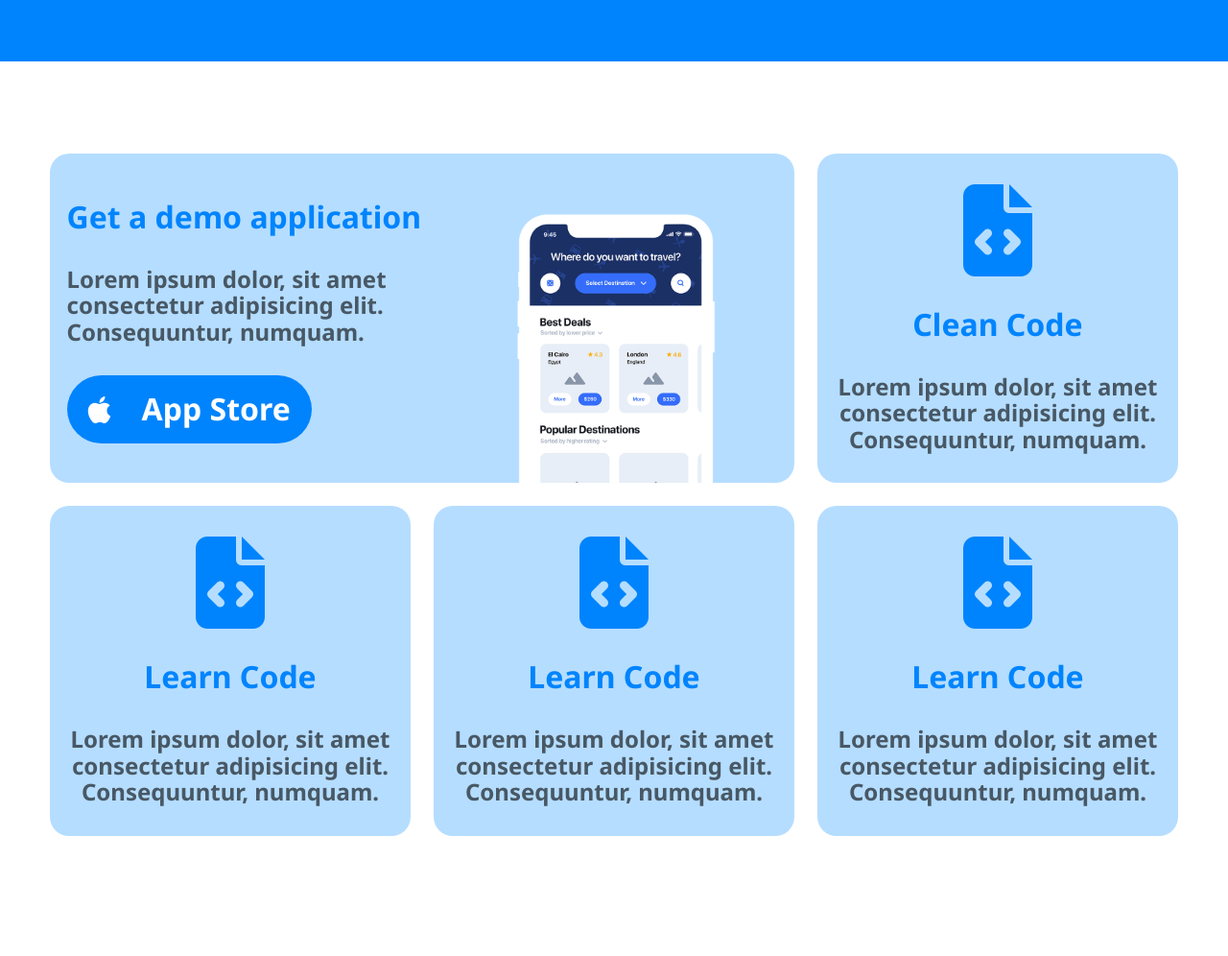
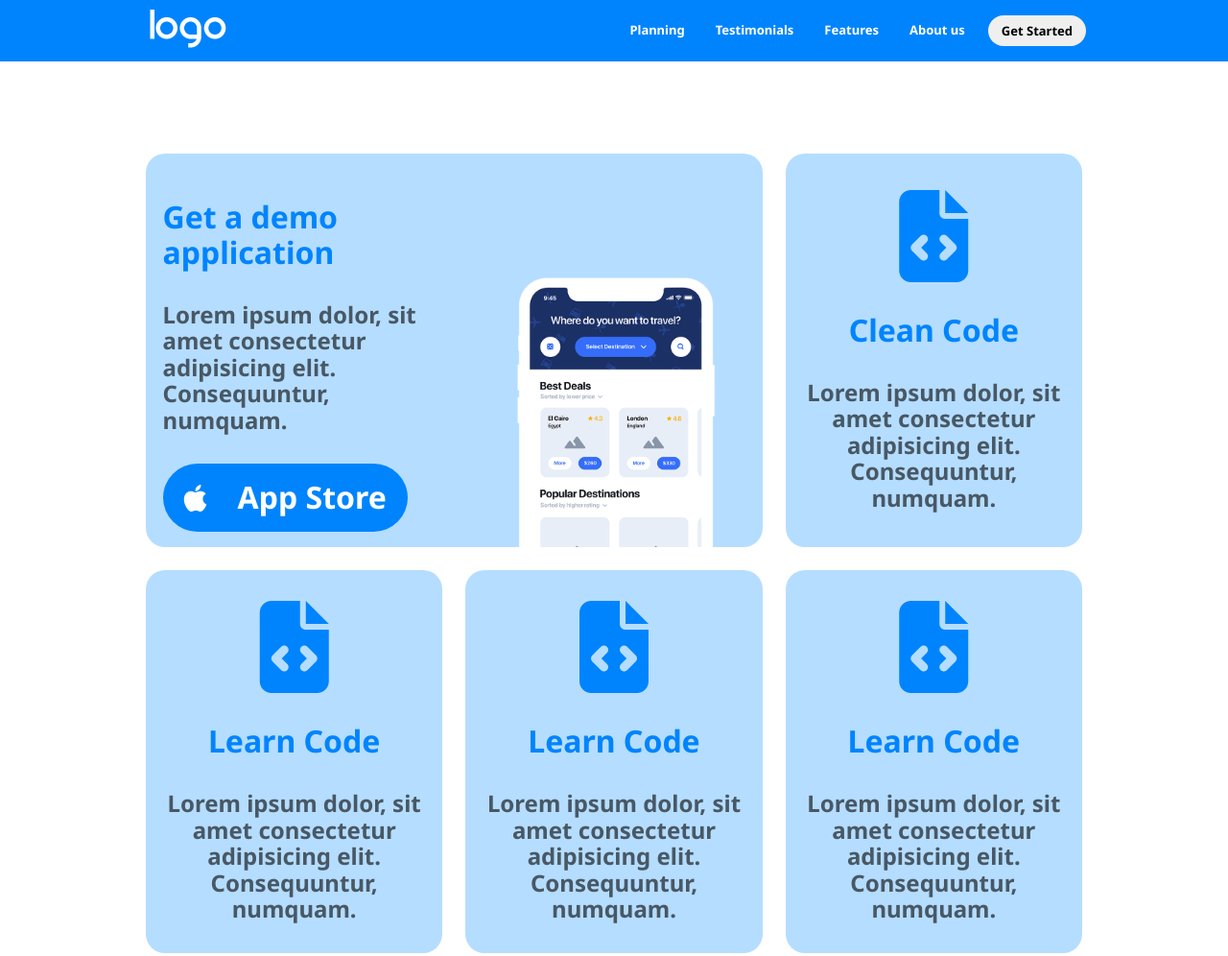
Before and after one commit to AlessandroMontenero/htmlcss-responsive-layout, a plain HTML site: page index.html in a window 1280 px wide. Shown: the top 996 px of the page at 96% size. Drawn offline with Linux system fonts and the light colour scheme.

Commit message:
added desktop header

```diff
--- a/css/style.css
+++ b/css/style.css
@@ -7,6 +7,45 @@
         width: 100%;
         height: var(--headerHeight);
         background-color: var(--primaryColor);
+        display: flex;
+        align-items: center;
+        justify-content: center;
+    }
+
+    header .container {
+        justify-content: space-between;
+    }
+
+    header img {
+        padding: 0;
+        margin: 0 1rem;
+    }
+
+    header ul {
+        list-style-type: none;
+        margin: 0;
+        padding: 0;
+    }
+
+    header li {
+        float: left;
+        margin: 0 0.5rem;
+    }
+
+    header li a {
+        display: block;
+        color: white;
+        font-size: 1rem;
+        text-align: center;
+        font-size: small;
+    }
+
+    header li button a {
+        color: black;
+    }
+
+    header h4 {
+        margin: 0.5rem;
     }
 
 /* Main */
@@ -108,6 +147,7 @@
         background-color: white;
         display: flex;
         flex-direction: column;
+        border-radius: 40px;
     }
 
     .cards.white h3,
--- a/css/utils.css
+++ b/css/utils.css
@@ -21,7 +21,7 @@ img {
 }
 
 .container {
-	max-width: 1200px;
+	max-width: 1000px;
 	width: 100%;
 	display: flex;
     align-items: center;
@@ -102,5 +102,5 @@ button.blue i {
 .circle.violet {
 	background-color: var(--cardBackgroundColorViolet);
 	height: 4rem;
-	margin-bottom: 2rem;
+	margin-bottom: 1rem;
 }
--- a/index.html
+++ b/index.html
@@ -29,7 +29,37 @@
   </head>
 
   <body>
-    <header></header>
+    <!-- Header -->
+    <header>
+      <div class="container">
+        <div class="logo">
+          <img src="./img/logo.png" alt="" />
+        </div>
+
+        <nav>
+          <ul>
+            <li>
+              <h4><a href="#">Planning</a></h4>
+            </li>
+            <li>
+              <h4><a href="#">Testimonials</a></h4>
+            </li>
+            <li>
+              <h4><a href="#">Features</a></h4>
+            </li>
+            <li>
+              <h4><a href="#">About us</a></h4>
+            </li>
+            <li>
+              <button>
+                <h4><a href="#">Get Started</a></h4>
+              </button>
+            </li>
+          </ul>
+        </nav>
+      </div>
+    </header>
+
     <main>
       <!-- Overview, 1st section -->
       <section class="overview">
```
